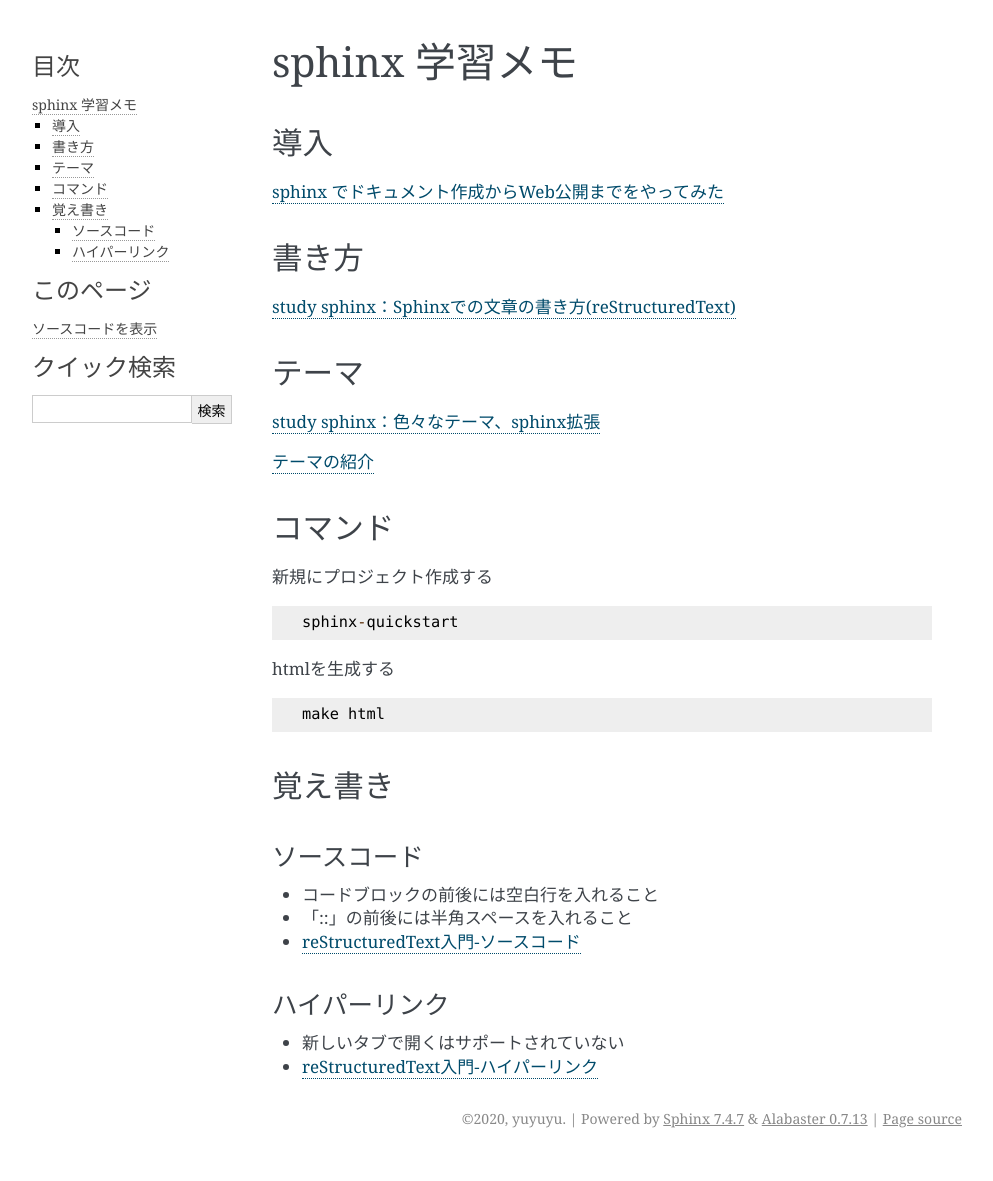
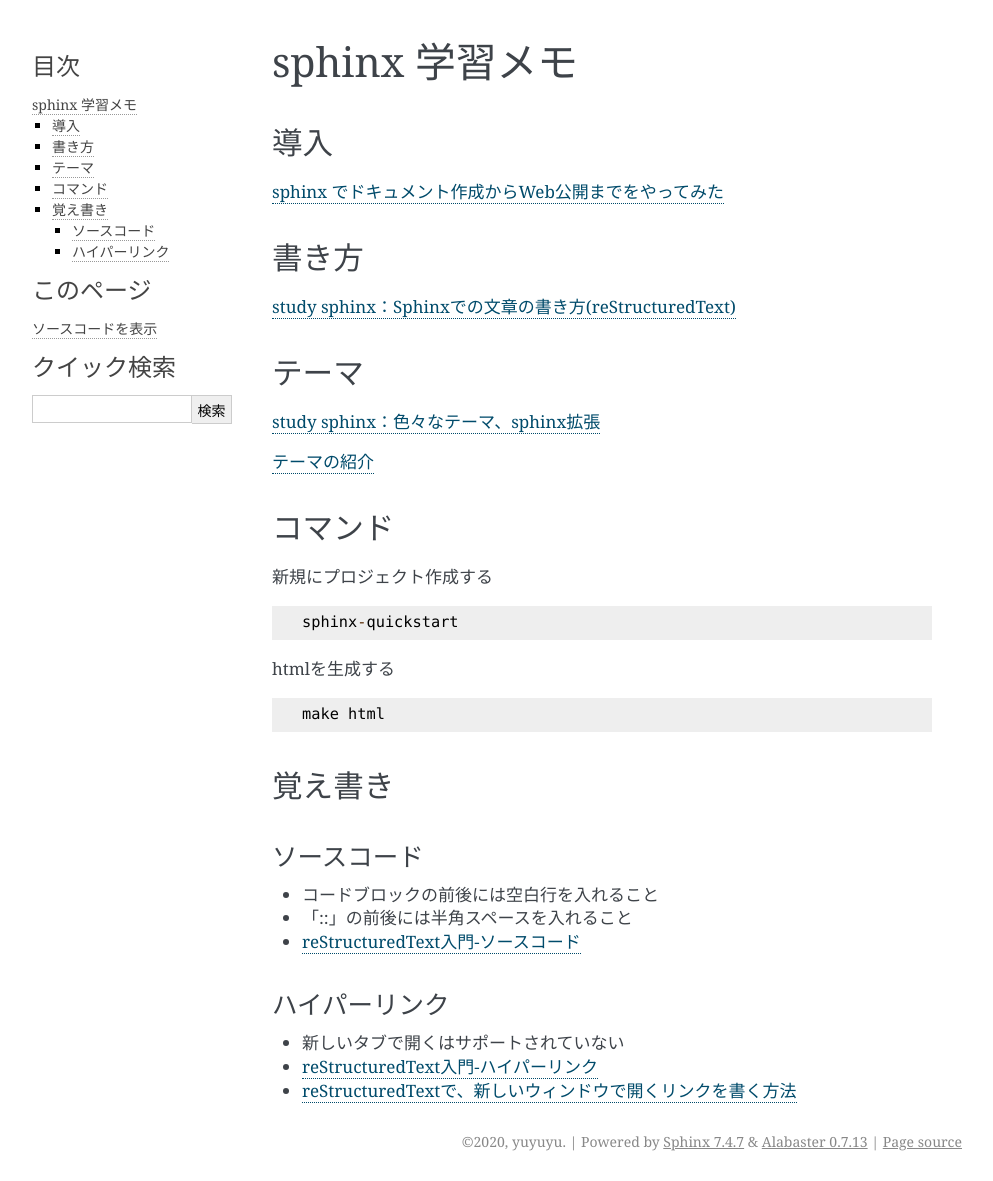
Before and after one commit to yuyuyu0706/sphinx, a Sphinx documentation site: the page built from sphinx/source/work/page01.rst, in a window 1280 px wide. Shown: the whole page, without its empty margins (148-1141 px from the left). Built offline with Sphinx 7.4.7, drawn with Linux system fonts in a browser that asks for light colours; pages that are not in the unit, such as notebooks, are missing from menus; before the commit the page ends 1158 px from its top, so only the background shows below that.

Commit message:
auto commit

```diff
--- a/sphinx/source/work/page01.rst
+++ b/sphinx/source/work/page01.rst
@@ -43,3 +43,4 @@ htmlを生成する ::
 ---------------
 * 新しいタブで開くはサポートされていない
 * `reStructuredText入門-ハイパーリンク <http://www.sphinx-doc.org/ja/stable/rest.html#hyperlinks>`_
+* `reStructuredTextで、新しいウィンドウで開くリンクを書く方法 <https://shirabeta.net/How-to-write-link-with-target-blank-in-reST.html#.XqPX4E_7Q8o>`_
```
